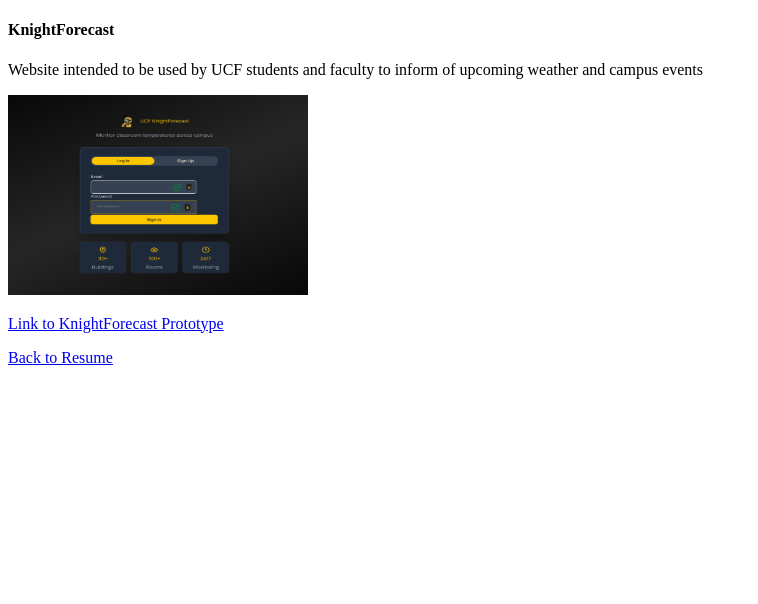
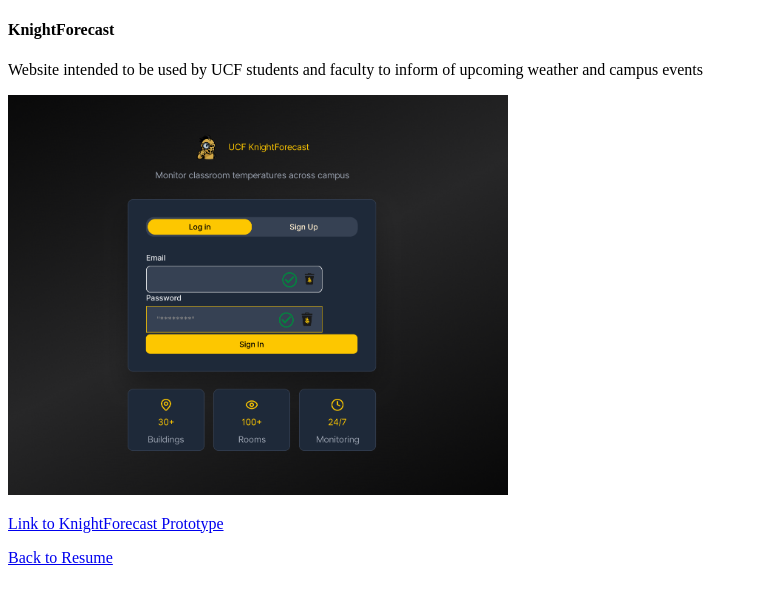
Before and after one commit to Yohishe/HTML_Resume, a plain HTML site: page project1.html in a window 1280 px wide. Shown: the whole page, without its empty margins (0-758 px from the left). Drawn offline with Linux system fonts and the light colour scheme.

Commit message:
Update project1.html

```diff
--- a/project1.html
+++ b/project1.html
@@ -12,7 +12,7 @@
     <p>
         Website intended to be used by UCF students and faculty to inform of upcoming weather and campus events
     </p>
-    <img src="images/image1.png" alt="Picture of Login page for Figma Prototype for Weather Website" width="300" height="200">
+    <img src="images/image1.png" alt="Picture of Login page for Figma Prototype for Weather Website" width="500" height="400">
 
     <p>
     <a href="https://www.figma.com/proto/h6EaHbABVKaJk71TWB138i/KnightForecast?node-id=1-1945&starting-point-node-id=1%3A1945&t=uIf7NHUBejFJJUin-1"> Link to KnightForecast Prototype </a>
```
